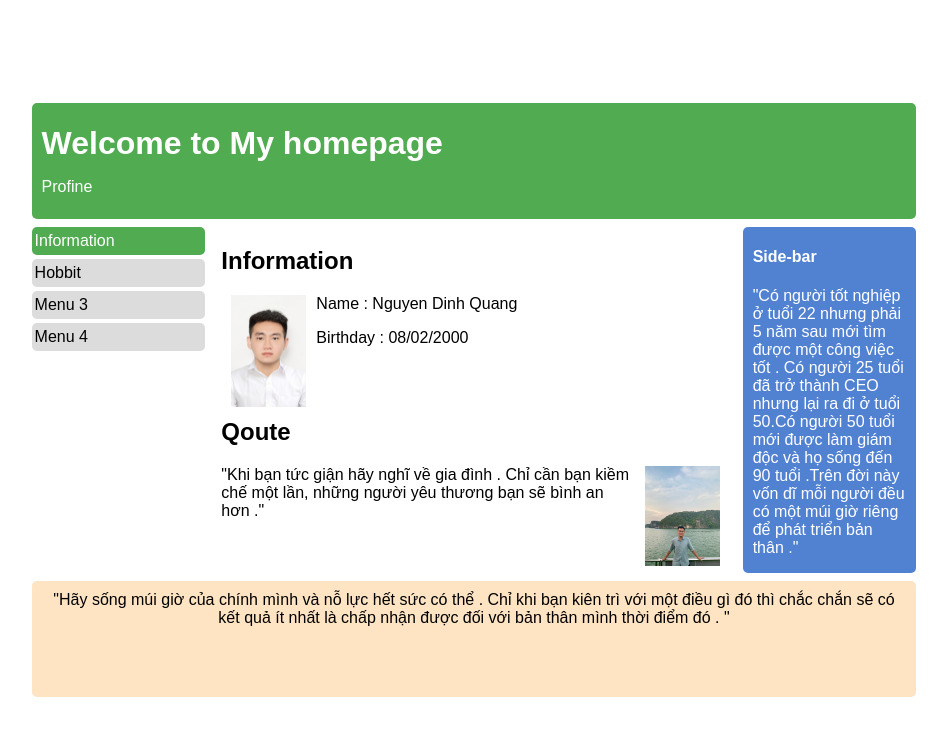
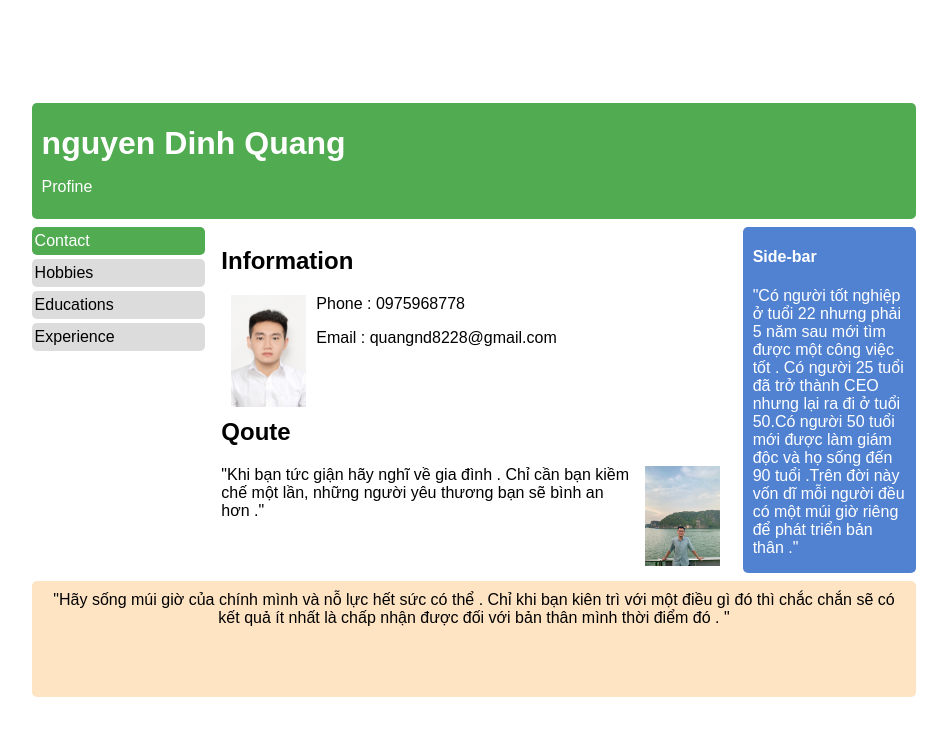
Before and after one commit to quangnd082/MAT3542_WebDevelopment-, a plain HTML site: page Lab3/html/bai_3.html in a window 1280 px wide. Shown: the whole page, without its empty margins (166-1113 px from the left). Drawn offline with Linux system fonts and the light colour scheme; files that its build step writes are made by us from their sources; files whose address does not match are found by name.

Commit message:
update bai3

```diff
--- a/Lab3/html/bai_3.html
+++ b/Lab3/html/bai_3.html
@@ -9,24 +9,24 @@
 <body>
 <div class = "container">
     <div class = "header">
-        <h1>Welcome to My homepage</h1>
+        <h1>nguyen Dinh Quang</h1>
         <p>Profine</p>
     </div>
     <!-- menu -->
     <div class="menu">
         <ul>
-            <li>Information</li>
-            <li>Hobbit</li>
-            <li>Menu 3</li>
-            <li>Menu 4</li>
+            <li>Contact</li>
+            <li>Hobbies</li>
+            <li>Educations</li>
+            <li>Experience</li>
         </ul>
     </div>
     <!-- content -->
     <div class="content">
         <h2>Information</h2>
         <img src="./assets/Images/quangdz1.jpg" alt="quangdz" width = "75px" class="image-above" >
-        <p class="paragraph-above">Name : Nguyen Dinh Quang</p>
-        <p class="paragraph-above">Birthday : 08/02/2000</p>
+        <p class="paragraph-above">Phone : 0975968778</p>
+        <p class="paragraph-above">Email : quangnd8228@gmail.com</p>
         <br>
         <br>
         <h2>Qoute</h2>
```
